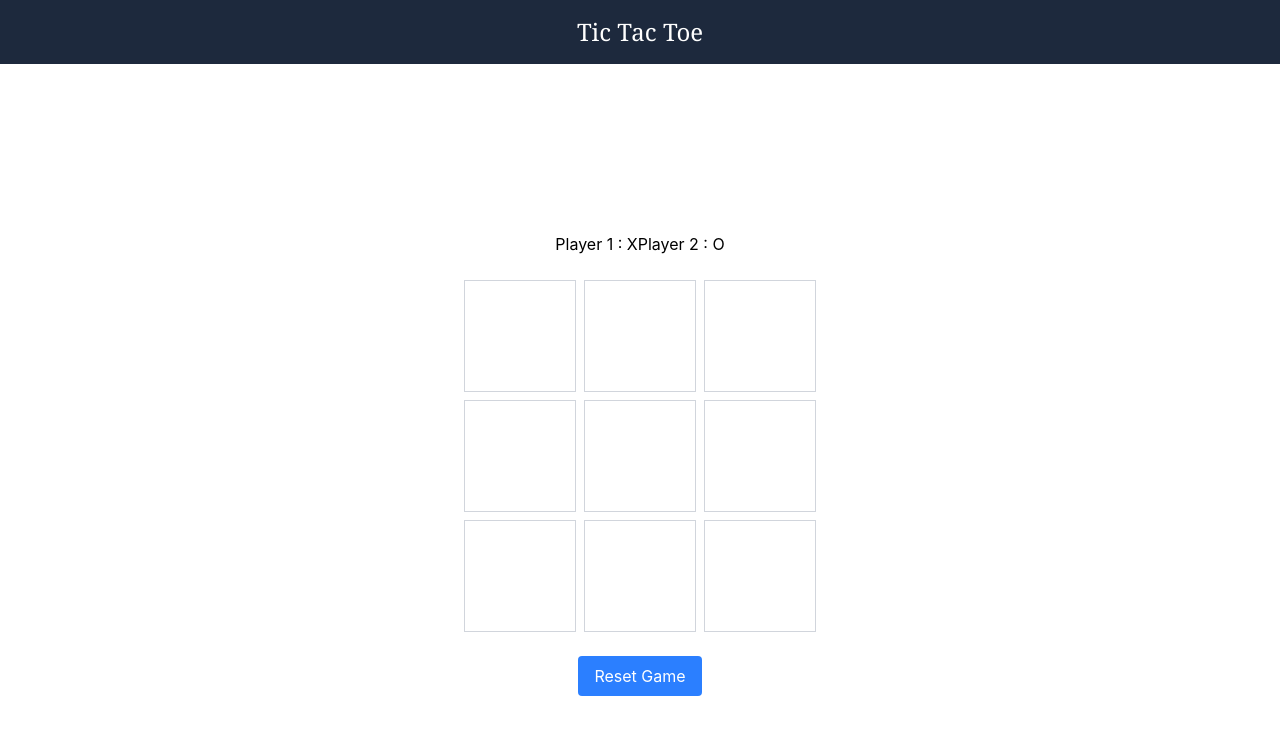
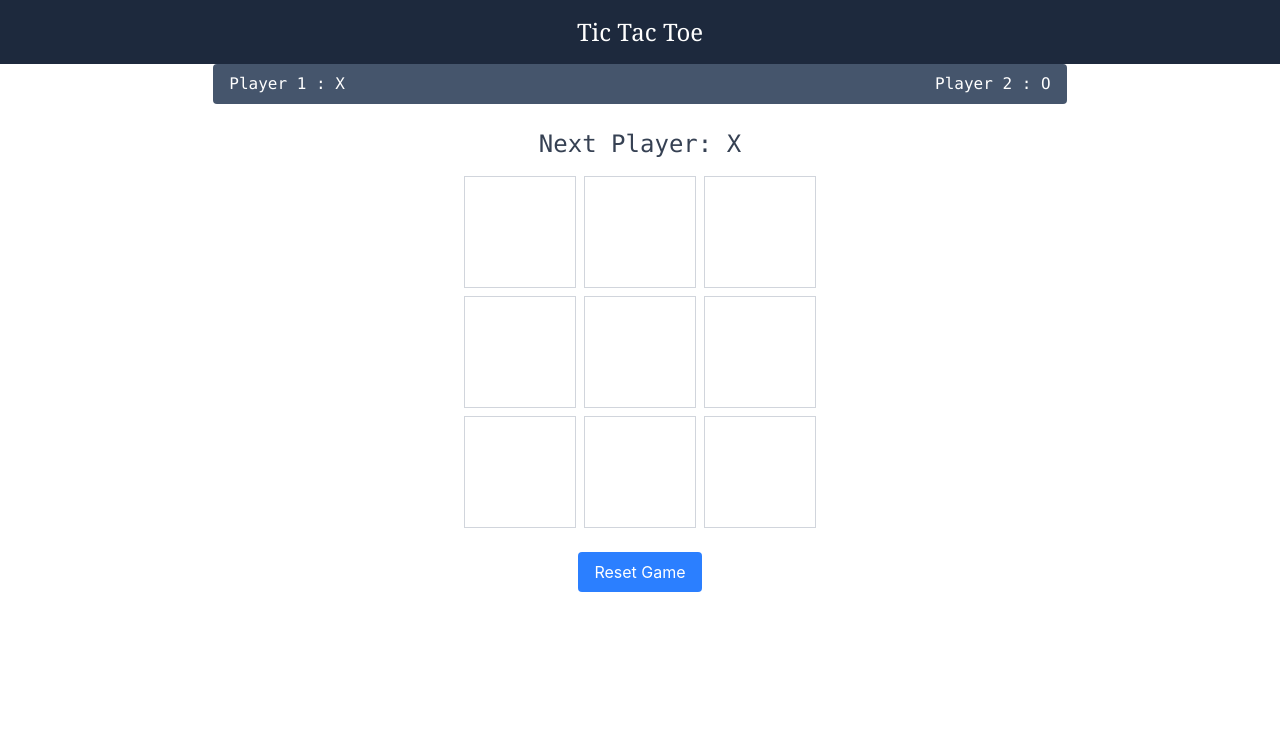
Before and after one commit to Priyansh7999/tic-tac-toe, a React (Vite) app: page / in a window 1280 px wide. Shown: the top 734 px of the page. Built offline with nearby package versions, Linux system fonts and the light colour scheme.

Commit message:
feat: add game status indicator and player info ui

```diff
--- a/src/components/Board.jsx
+++ b/src/components/Board.jsx
@@ -40,17 +40,17 @@ export default function Board() {
         setIsNext(true);
     }
     return (
-        <div className="flex flex-col items-center justify-center h-screen">
-            <div className='relative flex justify-center items-center mb-6'>
-                <p>Player 1 : X</p>
-                <p>Player 2 : O</p>
+        <div className="flex flex-col items-center justify-center w-full">
+            <div className='w-2/3 px-4 py-2 bg-slate-600 rounded mb-6 text-center flex justify-between'>
+                <p className='text-white font-mono'>Player 1 : X</p>
+                <p className='text-white font-mono'>Player 2 : O</p>
             </div>
             <div className=''>
-                {winner && (
-                    <p className="text-2xl font-bold mb-4">
-                        Winner: {winner}
-                    </p>
-                )}
+                {
+                    winner ?
+                        <h2 className='text-2xl font-mono text-green-500 mb-4'>Winner: {winner}</h2>
+                        : <h2 className='text-2xl font-mono text-gray-700 mb-4'>Next Player: {isNext ? 'X' : 'O'}</h2>
+                }
             </div>
 
             <div className="grid grid-cols-3 gap-2">
@@ -62,7 +62,7 @@ export default function Board() {
                     />
                 ))}
             </div>
-            <div>
+            <div className='flex justify-center'>
                 <button
                     className="mt-6 px-4 py-2 bg-blue-500 text-white rounded hover:bg-blue-600"
                     onClick={resetGame}
--- a/src/components/Square.jsx
+++ b/src/components/Square.jsx
@@ -6,7 +6,7 @@ export default function Square(props) {
     }
   return (
     <button
-        className='flex justify-center items-center w-28 h-28 border border-gray-300 cursor-pointer'
+        className='flex justify-center font-mono items-center w-28 h-28 border border-gray-300 cursor-pointer'
         onClick={props.onClick}
     >
         {props.value}
```
